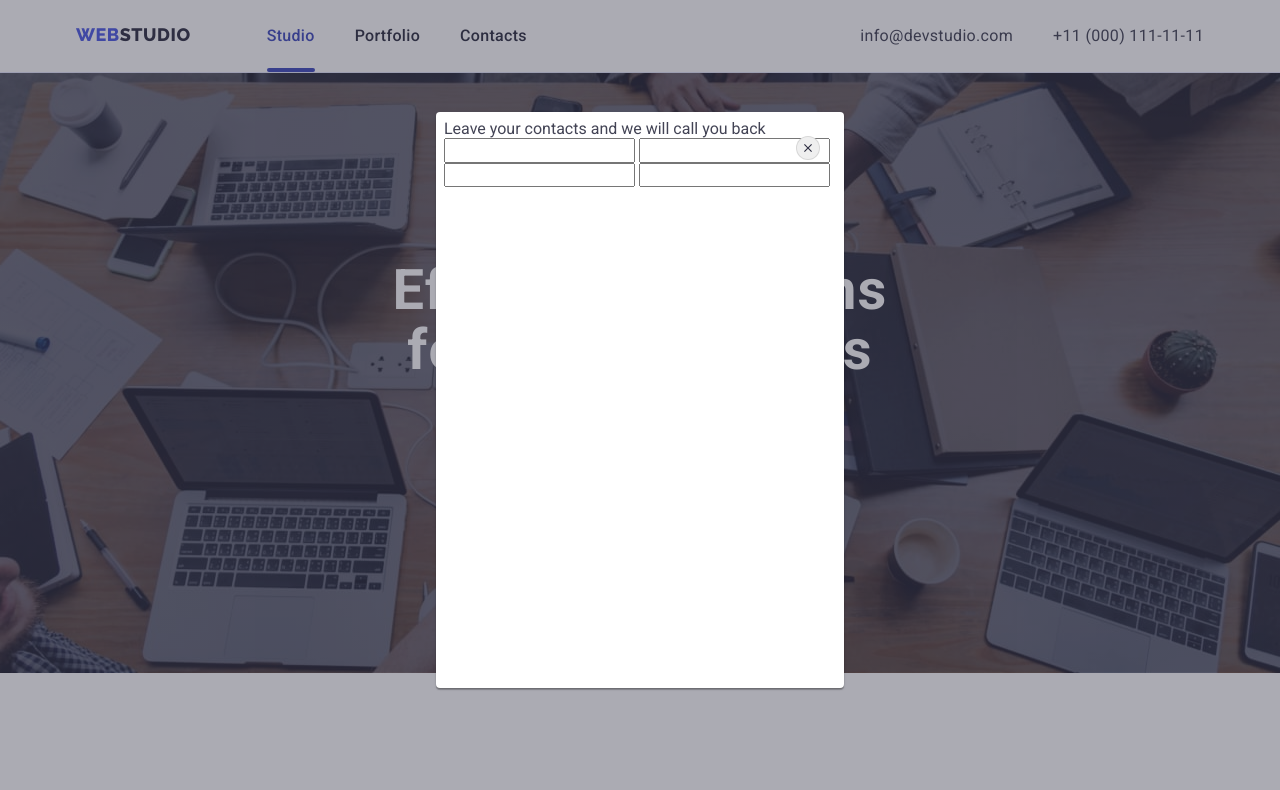
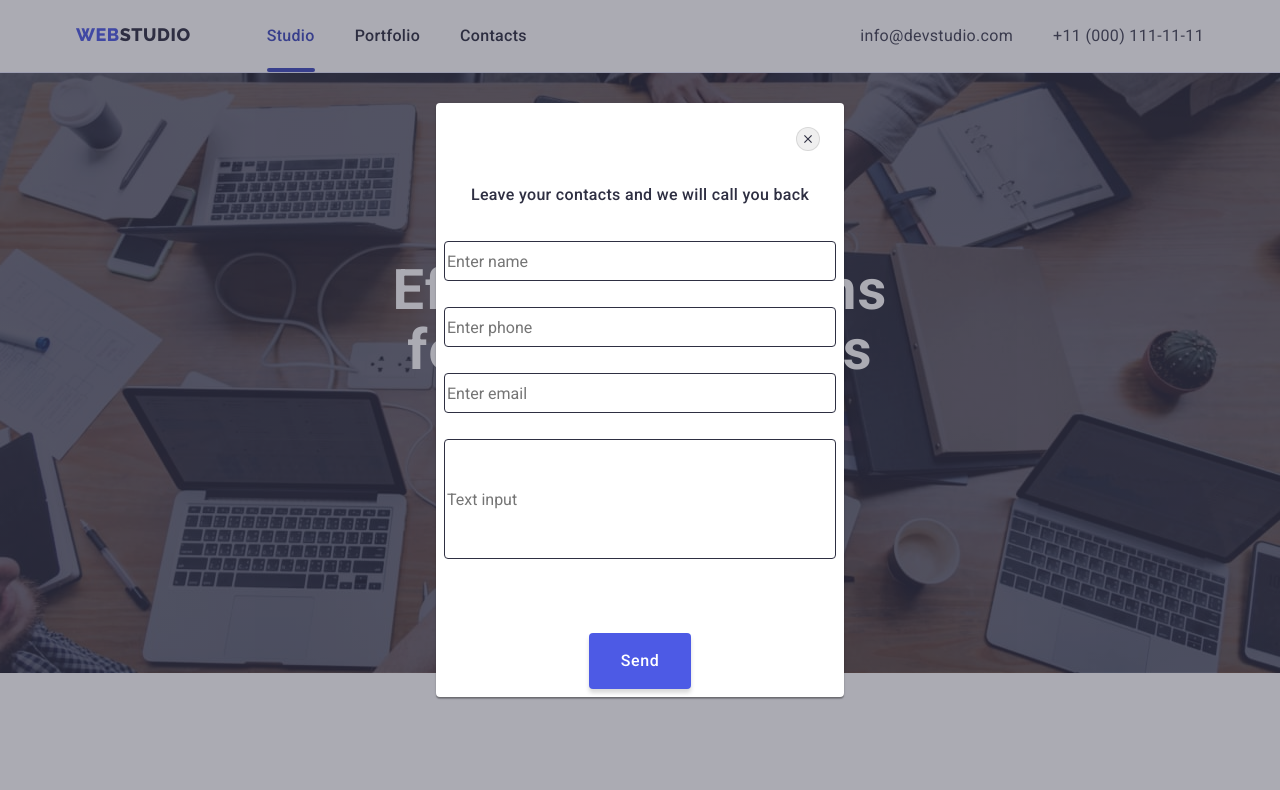
Before and after one commit to yakateryna/goit-markup-hw-05, a plain HTML site: page index.html in a window 1280 px wide. Shown: the top 790 px of the page. Drawn offline with nearby package versions, Linux system fonts and the light colour scheme.

Commit message:
first commit

```diff
--- a/css/styles.css
+++ b/css/styles.css
@@ -740,8 +740,51 @@ body {
 .backdrop.is-hidden .modal {
   transform: translate(-50%, -50%) scale(0);
 }
-.modal-close-icon {
-  /* position: absolute;
-  align-items: center;
-  justify-content: center; */
+/* ----------------------------Fill BACKDROP------------------------ */
+.modal-title {
+  font-weight: 500;
+  font-size: 16px;
+  line-height: 1.5;
+  text-align: center;
+  letter-spacing: 0.02em;
+  color: var(--navy-blue);
+  margin-bottom: 34px;
+  padding-top: 72px;
 }
+.modal-form {
+}
+.modal-input {
+  width: 100%;
+  height: 40px;
+  border: 1px solid var(--navy-blue);
+  border-radius: 4px;
+  margin-bottom: 26px;
+}
+.modal-input-comment {
+  width: 100%;
+  height: 120px;
+  border: 1px solid var(--navy-blue);
+  border-radius: 4px;
+  margin-bottom: 26px;
+}
+.backrop-button {
+  border: none;
+  font-family: inherit;
+  font-weight: 500;
+  font-size: 16px;
+  line-height: 1.5;
+  letter-spacing: 0.04em;
+  color: var(--white);
+  cursor: pointer;
+  box-shadow: 0px 4px 4px rgba(0, 0, 0, 0.15);
+  border-radius: 4px;
+  background: var(--iris);
+
+  display: block;
+  padding: 16px 32px 16px 32px;
+  margin-left: auto;
+  margin-right: auto;
+  margin-top: 48px;
+
+  transition: var(--transition-background);
+}
--- a/index.html
+++ b/index.html
@@ -577,11 +577,32 @@
         </button>
         <p class="modal-title">Leave your contacts and we will call you back</p>
         <form class="modal-form">
-          <input type="text" name="user-name" class="modal-input" />
-          <input type="text" name="user-phone" class="modal-input" />
-          <input type="text" name="user-email" class="modal-input" />
-          <input type="text" name="user-comment" class="modal-input" />
+          <input
+            type="text"
+            name="user-name"
+            class="modal-input"
+            placeholder="Enter name"
+          />
+          <input
+            type="text"
+            name="user-tel"
+            class="modal-input"
+            placeholder="Enter phone"
+          />
+          <input
+            type="text"
+            name="user-email"
+            class="modal-input"
+            placeholder="Enter email"
+          />
+          <input
+            type="text"
+            name="user-comment"
+            class="modal-input-comment"
+            placeholder="Text input"
+          />
         </form>
+        <button type="button" class="backrop-button">Send</button>
       </div>
     </div>
 
```
